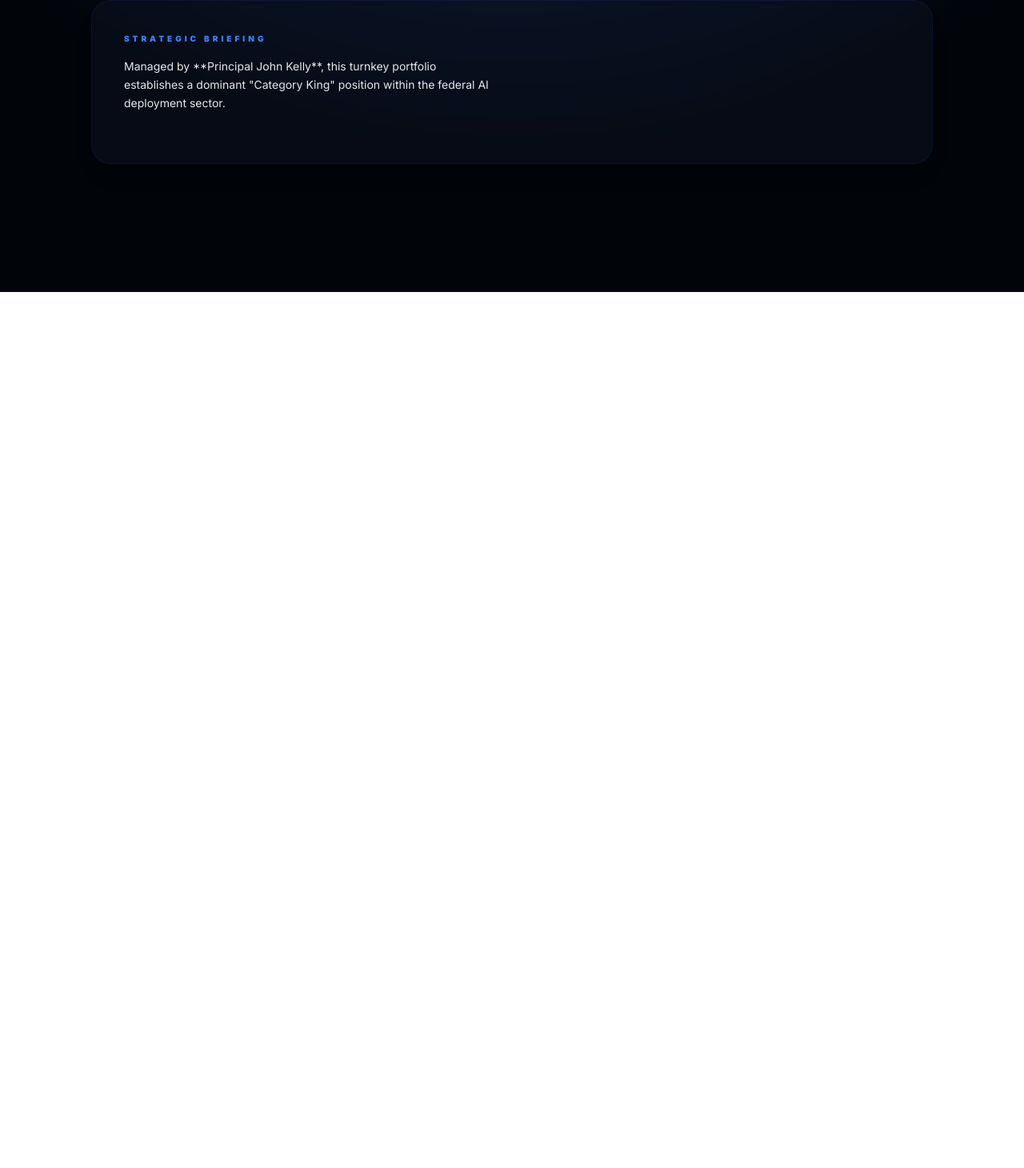
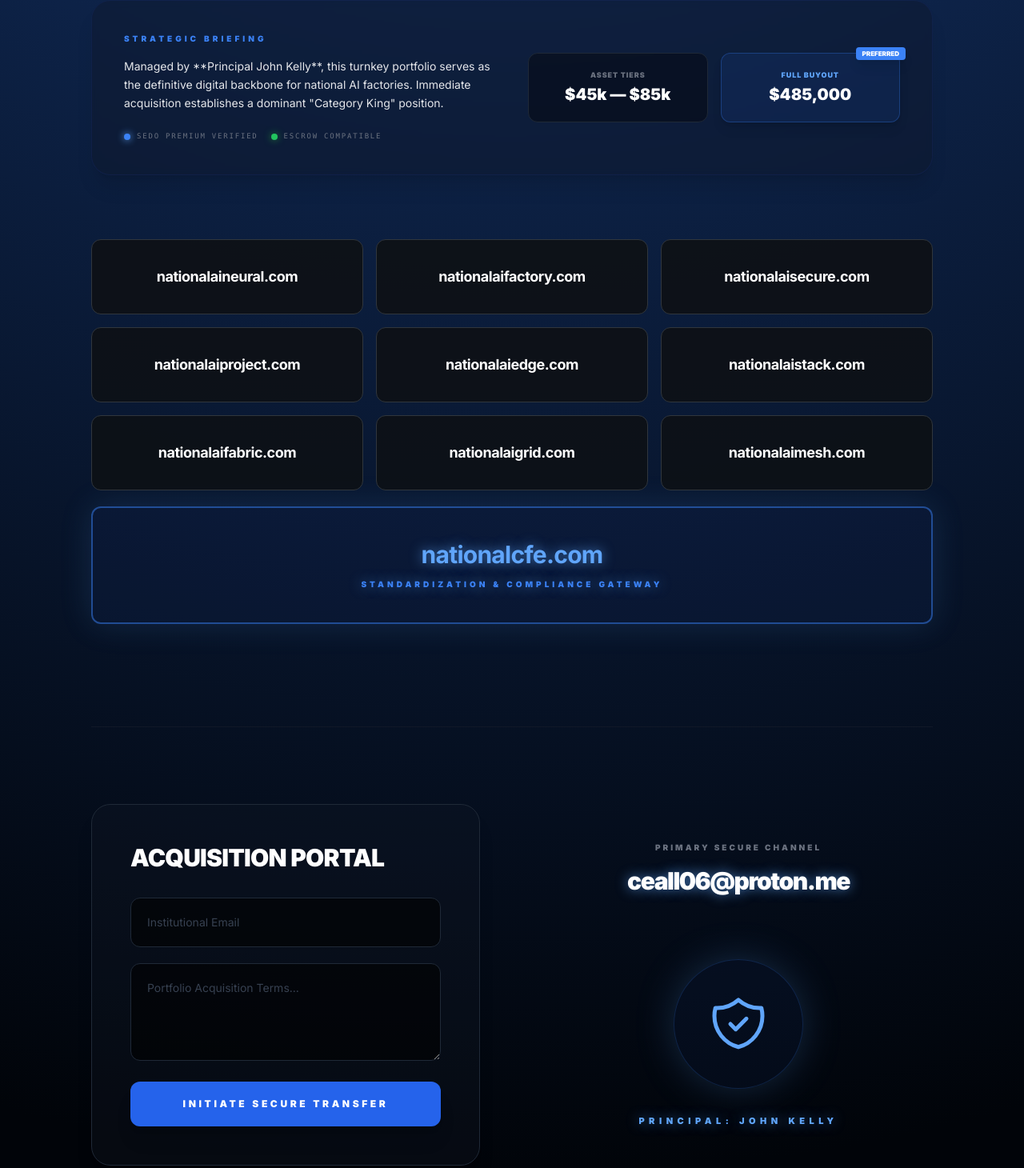
Before and after one commit to jkelly06/national-ai-portfolio, a plain HTML site: page index.html in a window 1280 px wide. Shown: the part 689-2149 px from the top of the page at 80% size. Before the commit the page ends 1054 px from the top, so only its background shows below. Drawn offline with nearby package versions, Linux system fonts and the light colour scheme.

Commit message:
Update styles and structure in index.html

```diff
--- a/index.html
+++ b/index.html
@@ -22,33 +22,26 @@
         }
 
         .hero-glow {
-            background: radial-gradient(circle at 50% -10%, #173b7a 0%, #010409 75%);
+            background: radial-gradient(circle at 50% -10%, #173b7a 0%, #010409 85%);
         }
 
         .asset-card {
-            background: rgba(13, 17, 23, 0.95);
-            border: 1px solid #30363d;
+            background: rgba(13, 17, 23, 0.95) !important;
+            border: 1px solid #30363d !important;
+            display: flex;
+            align-items: center;
+            justify-content: center;
             transition: all 0.2s ease-in-out;
         }
 
         .asset-card:hover {
-            border-color: var(--neon-blue);
-            box-shadow: 0 0 25px rgba(96, 165, 250, 0.2);
+            border-color: var(--neon-blue) !important;
+            box-shadow: 0 0 25px rgba(96, 165, 250, 0.25);
             transform: translateY(-2px);
         }
 
         .glow-text {
             text-shadow: 0 0 15px rgba(96, 165, 250, 0.7);
-        }
-
-        .btn-primary {
-            background-color: #238636;
-            transition: all 0.2s;
-        }
-
-        .btn-primary:hover {
-            background-color: #2ea043;
-            box-shadow: 0 0 20px rgba(46, 160, 67, 0.4);
         }
 
         .container-main {
@@ -60,8 +53,8 @@
 </head>
 <body class="hero-glow min-h-screen">
 
-    <nav class="container-main py-10 flex justify-between items-center">
-        <div class="text-xl font-black uppercase tracking-tighter italic text-white">National AI Infrastructure</div>
+    <nav class="container-main py-10 flex justify-between items-center text-white">
+        <div class="text-xl font-black uppercase tracking-tighter italic">National AI Infrastructure</div>
         <div class="hidden md:block text-[10px] font-bold text-blue-400 border border-blue-900/50 px-4 py-2 rounded-full bg-blue-950/20 tracking-widest uppercase">
             Sovereign Asset Management • 2026
         </div>
@@ -78,7 +71,7 @@
             </p>
 
             <div class="flex flex-col md:flex-row gap-4 justify-center items-center">
-                <a href="national_ai_prospectus.pdf" target="_blank" class="btn-primary text-white font-bold py-5 px-10 rounded-xl uppercase text-xs tracking-widest w-full md:w-auto flex items-center shadow-lg">
+                <a href="national_ai_prospectus.pdf" target="_blank" class="bg-green-700 hover:bg-green-600 text-white font-bold py-5 px-10 rounded-xl uppercase text-xs tracking-widest w-full md:w-auto flex items-center justify-center shadow-lg">
                     <svg class="w-5 h-5 mr-3" fill="none" stroke="currentColor" viewBox="0 0 24 24"><path stroke-linecap="round" stroke-linejoin="round" stroke-width="2" d="M7 16a4 4 0 01-.88-7.903A5 5 0 1115.9 6L16 6a5 5 0 011 9.9M9 19l3 3m0 0l3-3m-3 3V10"></path></svg>
                     DOWNLOAD 2026 PROSPECTUS
                 </a>
@@ -92,7 +85,74 @@
             <div>
                 <h2 class="text-[10px] font-black text-blue-500 uppercase tracking-[0.4em] mb-4">Strategic Briefing</h2>
                 <p class="text-gray-200 text-sm leading-relaxed">
-                    Managed by **Principal John Kelly**, this turnkey portfolio establishes a dominant "Category King" position within the federal AI deployment sector.
+                    Managed by **Principal John Kelly**, this turnkey portfolio serves as the definitive digital backbone for national AI factories. Immediate acquisition establishes a dominant "Category King" position.
                 </p>
                 <div class="flex items-center gap-4 mt-6 text-[9px] text-gray-500 font-mono uppercase tracking-[0.2em]">
-                    <span class="flex items-center"><span class="w-2 h-2 bg-blue-500 rounded-full mr-
+                    <span class="flex items-center"><span class="w-2 h-2 bg-blue-500 rounded-full mr-2 shadow-[0_0_10px_rgba(96,165,250,1)]"></span>Sedo Premium Verified</span>
+                    <span class="flex items-center"><span class="w-2 h-2 bg-green-500 rounded-full mr-2 shadow-[0_0_10px_rgba(35,134,54,1)]"></span>Escrow Compatible</span>
+                </div>
+            </div>
+            <div class="grid grid-cols-2 gap-4">
+                <div class="bg-black/40 p-5 rounded-xl border border-gray-800 text-center flex flex-col justify-center">
+                    <span class="text-[9px] text-gray-500 uppercase font-black tracking-widest">Asset Tiers</span>
+                    <div class="text-xl font-black text-white mt-1">$45k — $85k</div>
+                </div>
+                <div class="bg-blue-600/10 p-5 rounded-xl text-center relative shadow-lg border border-blue-500/30 flex flex-col justify-center">
+                    <div class="absolute -top-2 -right-2 bg-blue-500 text-[8px] font-black px-2 py-0.5 text-white uppercase rounded shadow-lg">Preferred</div>
+                    <span class="text-[9px] text-blue-400 uppercase font-black tracking-widest">Full Buyout</span>
+                    <div class="text-xl font-black text-white mt-1">$485,000</div>
+                </div>
+            </div>
+        </section>
+
+        <section class="mb-32">
+            <div class="grid grid-cols-1 md:grid-cols-2 lg:grid-cols-3 gap-4 mb-5">
+                <div class="asset-card p-8 rounded-xl text-center font-bold text-white tracking-tight text-lg">nationalaineural.com</div>
+                <div class="asset-card p-8 rounded-xl text-center font-bold text-white tracking-tight text-lg">nationalaifactory.com</div>
+                <div class="asset-card p-8 rounded-xl text-center font-bold text-white tracking-tight text-lg">nationalaisecure.com</div>
+                <div class="asset-card p-8 rounded-xl text-center font-bold text-white tracking-tight text-lg">nationalaiproject.com</div>
+                <div class="asset-card p-8 rounded-xl text-center font-bold text-white tracking-tight text-lg">nationalaiedge.com</div>
+                <div class="asset-card p-8 rounded-xl text-center font-bold text-white tracking-tight text-lg">nationalaistack.com</div>
+                <div class="asset-card p-8 rounded-xl text-center font-bold text-white tracking-tight text-lg">nationalaifabric.com</div>
+                <div class="asset-card p-8 rounded-xl text-center font-bold text-white tracking-tight text-lg">nationalaigrid.com</div>
+                <div class="asset-card p-8 rounded-xl text-center font-bold text-white tracking-tight text-lg">nationalaimesh.com</div>
+            </div>
+
+            <div class="bg-blue-900/10 border-2 border-blue-500/50 p-10 rounded-xl text-center shadow-[0_0_40px_rgba(96,165,250,0.15)] glow-text">
+                <span class="text-blue-400 font-black text-3xl font-bold tracking-tight">nationalcfe.com</span>
+                <p class="text-[10px] text-blue-500 uppercase tracking-[0.4em] mt-3 font-black">Standardization & Compliance Gateway</p>
+            </div>
+        </section>
+
+        <section id="contact" class="grid grid-cols-1 lg:grid-cols-2 gap-20 items-center border-t border-gray-900 pt-24 pb-48">
+            <div class="bg-gray-900/30 p-10 md:p-12 rounded-3xl border border-gray-800 shadow-xl">
+                <h3 class="text-3xl font-black uppercase mb-8 text-white tracking-tight">Acquisition Portal</h3>
+                <form action="#" class="space-y-5">
+                    <input type="email" placeholder="Institutional Email" class="w-full bg-black/60 border border-gray-800 p-5 rounded-xl focus:border-blue-500 outline-none transition text-white placeholder-gray-700 text-sm">
+                    <textarea placeholder="Portfolio Acquisition Terms..." rows="4" class="w-full bg-black/60 border border-gray-800 p-5 rounded-xl focus:border-blue-500 outline-none transition text-white placeholder-gray-700 text-sm"></textarea>
+                    <button class="w-full bg-blue-600 text-white font-black py-5 rounded-xl uppercase tracking-[0.3em] text-xs hover:bg-blue-500 transition shadow-xl">Initiate Secure Transfer</button>
+                </form>
+            </div>
+
+            <div class="text-center">
+                <p class="text-gray-500 uppercase tracking-[0.3em] text-[10px] mb-4 font-black">Primary Secure Channel</p>
+                <a href="mailto:ceall06@proton.me" class="text-3xl font-black text-white hover:text-blue-400 transition glow-text tracking-tighter">ceall06@proton.me</a>
+
+                <div class="mt-20 flex flex-col items-center">
+                    <div class="relative p-10 border border-blue-500/20 rounded-full bg-blue-900/10 shadow-[0_0_60px_-15px_rgba(96,165,250,0.4)] mb-8">
+                        <svg class="w-20 h-20 text-blue-400 mx-auto" fill="none" stroke="currentColor" viewBox="0 0 24 24">
+                            <path stroke-linecap="round" stroke-linejoin="round" stroke-width="1.5" d="M9 12l2 2 4-4m5.618-4.016A11.955 11.955 0 0112 2.944a11.955 11.955 0 01-8.618 3.04A12.02 12.02 0 003 9c0 5.591 3.824 10.29 9 11.622 5.176-1.332 9-6.03 9-11.622 0-1.042-.133-2.052-.382-3.016z"></path>
+                        </svg>
+                    </div>
+                    <span class="text-[11px] font-black text-blue-400 uppercase tracking-[0.5em] glow-text">Principal: John Kelly</span>
+                </div>
+            </div>
+        </section>
+    </div>
+
+    <footer class="text-center py-10 opacity-30 text-[9px] uppercase tracking-[0.3em] font-black border-t border-gray-900 text-white">
+        &copy; 2026 National AI Infrastructure Asset Group
+    </footer>
+
+</body>
+</html>
```
